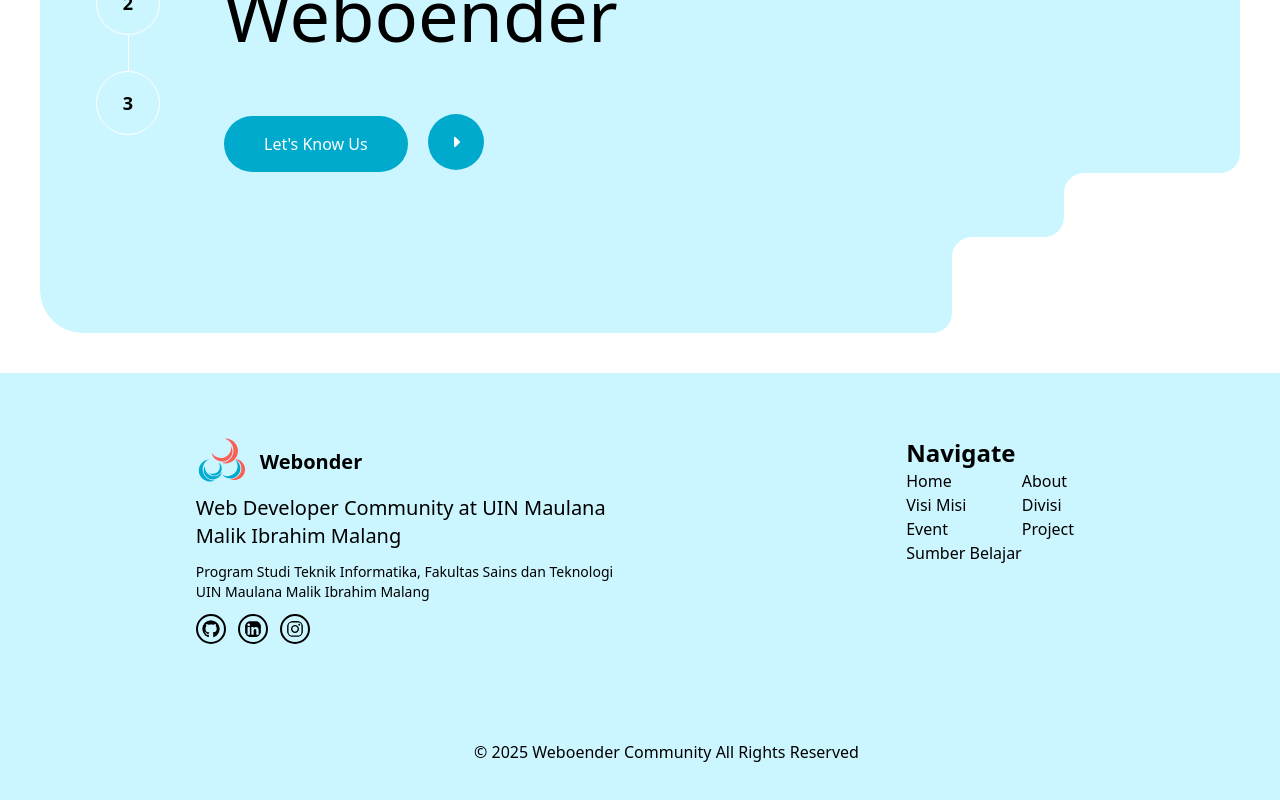
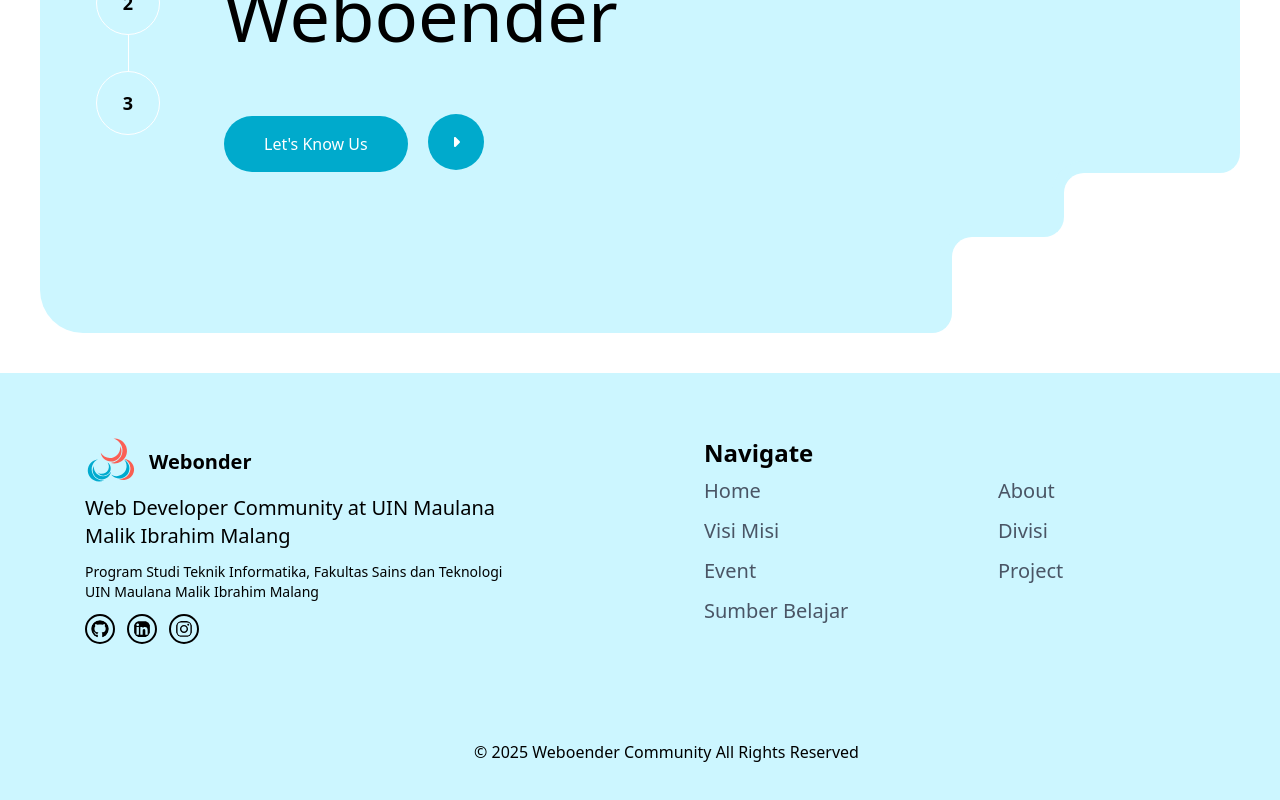
Before and after one commit to addid-cloud/webonder, a Next.js app: page / in a window 1280 px wide. Shown: the part 427-1227 px from the top of the page. Built offline with nearby package versions, Linux system fonts and the light colour scheme.

Commit message:
add footer

```diff
--- a/src/components/Footer.jsx
+++ b/src/components/Footer.jsx
@@ -5,7 +5,7 @@ import { SocialMedia } from "./SocialMedia";
 const Footer = () => {
   return (
     <section className="flex flex-col w-full pl-[53px] bg-brandBlue-100 pt-[64px] pb-[36px]">
-      <div className="flex justify-around">
+      <div className="flex justify-between ml-8">
         <div>
           <div className="flex items-center ">
             <Image
@@ -30,9 +30,9 @@ const Footer = () => {
             </div>
           </div>
         </div>
-        <div>
-          <h1 className="text-2xl font-semibold">Navigate</h1>
-          <div className="grid grid-cols-2">
+        <div className="ml-8">
+          <h1 className="text-2xl font-semibold w-xl">Navigate</h1>
+          <div className="grid grid-cols-2 text-xl text-gray-600 gap-3 mt-2">
             <a href=""> Home </a>
             <a href=""> About </a>
             <a href=""> Visi Misi </a>
```
